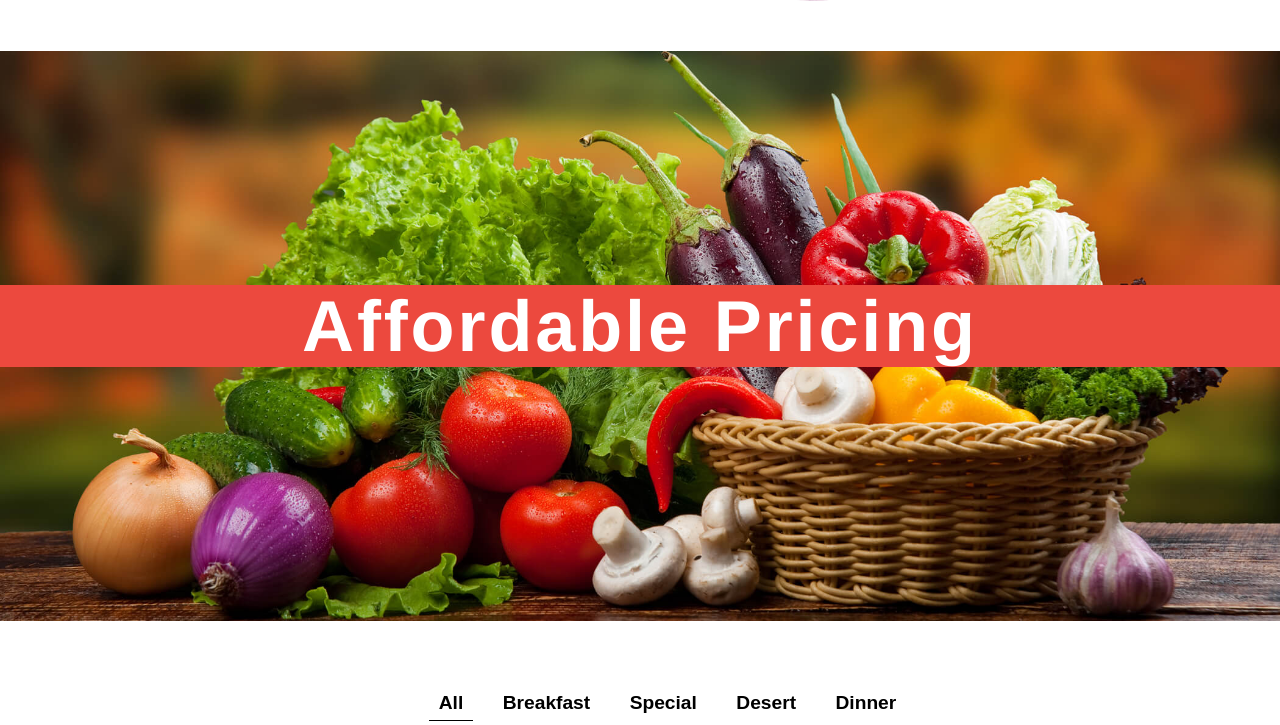
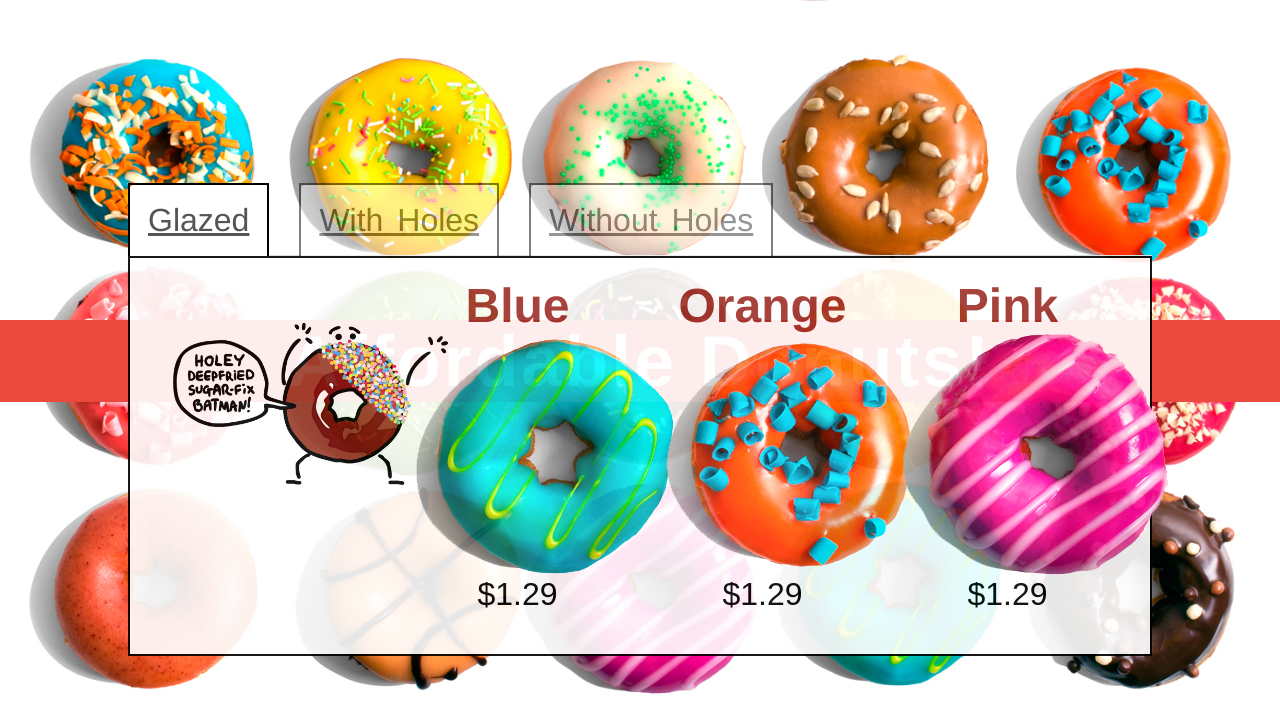
Before and after one commit to gmu-mis-412/daves_donuts, a plain HTML site: page www/index.html in a window 1280 px wide. Shown: the part 1337-2062 px from the top of the page. Drawn offline with Linux system fonts and the light colour scheme; a web font is replaced by a local one.

Commit message:
Tags for products

```diff
--- a/www/css/main.css
+++ b/www/css/main.css
@@ -288,7 +288,7 @@ INTRO CONTAINER
     background-attachment: fixed;
 }
  .pricing.background_content{
-    background: url('../images/pricing.jpg') no-repeat center center;
+    background: url('../images/donuts111.jpg') no-repeat center center;
     background-size: cover;
     background-position: center;
     background-attachment: fixed;
@@ -331,6 +331,78 @@ h1 {
     display: inline-block;
     padding: 7px 16px;
     margin: 0;
+}
+
+.tab_wrapper {
+    width: 80%;
+    margin: 50px auto;
+}
+
+.tab_wrapper li{
+    color: white !important;
+    /*padding-left: 10px;*/
+    word-spacing: 5px !important;
+    opacity: .5;
+    margin-right: 30px;
+    border: 2px solid black;
+    margin-bottom: -3px;
+}
+
+.tab_wrapper li.active {
+    opacity: 1;
+}
+
+.tab_wrapper .nav-tabs > li > a {
+    font-size: 2em;
+    margin-right: 0px;
+    background-color: white;
+    border: 3px solid transparent !important;
+    margin-bottom: -3px;
+}
+
+.tab_wrapper .tab-pane {
+    height: 400px;
+    background-color: white;
+    opacity: .9;
+    padding: 20px;
+    border: 2px solid black;
+}
+
+.tab_wrapper .tab-pane .sugarfix img {
+    width: 135%;
+    margin-top: 45px;
+}
+
+.tab_wrapper .tab-pane .contact img {
+    width: 89%;
+}
+
+.tab_wrapper .tab-pane .product {
+
+}
+
+.tab_wrapper .tab-pane .product h2 {
+    font-size: 3em;
+    color: #9E2F27;
+}
+
+.tab_wrapper .tab-pane .product img {
+    float: none;
+}
+
+.tab_wrapper .tab-pane .product .price {
+    font-size: 2em;
+}
+
+.tab_wrapper #holes {
+    background: url('../images/background.png');
+    background-color: white;
+    background-repeat: no-repeat;
+    background-position: bottom right;
+}
+
+.pricing.background_content {
+    height: 655px;
 }
 /*========================
 IMAGE DESCRIPTION BODY CONTENT
--- a/www/index.html
+++ b/www/index.html
@@ -88,20 +88,91 @@
 
         <section id ="pricing" class="description_content">
             <div class="pricing background_content">
-                <h1><span>Affordable</span> pricing</h1>
+                <h1><span>Affordable</span> Donuts!</h1>
+
+                        <div class="tab_wrapper">
+
+                          <!-- Nav tabs -->
+                          <ul class="nav nav-tabs" role="tablist">
+                            <li role="presentation" class="active"><a href="#glazed" aria-controls="glazed" role="tab" data-toggle="tab">Glazed</a></li>
+                            <li role="presentation"><a href="#holes" aria-controls="holes" role="tab" data-toggle="tab">With Holes</a></li>
+                            <li role="presentation"><a href="#noholes" aria-controls="noholes" role="tab" data-toggle="tab">Without Holes</a></li>
+                          </ul>
+
+                          <!-- Tab panes -->
+                          <div class="tab-content">
+                            <div role="tabpanel" class="tab-pane active" id="glazed">
+                                <div class="sugarfix col-md-3"><img src="images/sugarfix.jpg"></div>
+                                <div class="product col-md-3">
+                                    <h2>Blue</h2>
+                                    <img src="images/nav_blue.png">
+                                    <div class="price">$1.29</div>
+                                </div>
+                                <div class="product col-md-3">
+                                    <h2>Orange</h2>
+                                    <img src="images/nav_orange.png">
+                                    <div class="price">$1.29</div>
+                                </div>
+                                <div class="product col-md-3">
+                                    <h2>Pink</h2>
+                                    <img src="images/nav_pink.png">
+                                    <div class="price">$1.29</div>
+                                </div>
+                            </div>
+                            <div role="tabpanel" class="tab-pane" id="holes">
+                                <div class="product col-md-3">
+                                    <h2>Blue</h2>
+                                    <img src="images/nav_blue.png">
+                                    <div class="price">$1.29</div>
+                                </div>
+                                <div class="product col-md-3">
+                                    <h2>Orange</h2>
+                                    <img src="images/nav_orange.png">
+                                    <div class="price">$1.29</div>
+                                </div>
+                                <div class="product col-md-3">
+                                    <h2>Pink</h2>
+                                    <img src="images/nav_pink.png">
+                                    <div class="price">$1.29</div>
+                                </div>
+                            </div>
+                            <div role="tabpanel" class="tab-pane" id="noholes">
+                                <div class="contact col-md-3"><img src="images/contact.jpg"></div>
+                                <div class="product col-md-3">
+                                    <h2>Blue</h2>
+                                    <img src="images/nav_blue.png">
+                                    <div class="price">$1.29</div>
+                                </div>
+                                <div class="product col-md-3">
+                                    <h2>Orange</h2>
+                                    <img src="images/nav_orange.png">
+                                    <div class="price">$1.29</div>
+                                </div>
+                                <div class="product col-md-3">
+                                    <h2>Pink</h2>
+                                    <img src="images/nav_pink.png">
+                                    <div class="price">$1.29</div>
+                                </div>
+                            </div>
+                          </div>
+
+                        </div>
+
             </div>
             <div class="text-content container">
                 <div class="container">
                     <div class="row">
-                        <div id="w">
+
+
+                        <!-- <div id="w">
                             <ul id="filter-list" class="clearfix">
                                 <li class="filter" data-filter="all">All</li>
                                 <li class="filter" data-filter="breakfast">Breakfast</li>
                                 <li class="filter" data-filter="special">Special</li>
                                 <li class="filter" data-filter="desert">Desert</li>
                                 <li class="filter" data-filter="dinner">Dinner</li>
-                            </ul><!-- @end #filter-list -->
-                            <ul id="portfolio">
+                            </ul> --><!-- @end #filter-list -->
+                            <!-- <ul id="portfolio">
                                 <li class="item breakfast"><img src="images/food_icon01.jpg" alt="Food" >
                                     <h2 class="white">$20</h2>
                                 </li>
@@ -127,8 +198,8 @@
                                 <li class="item desert breakfast"><img src="images/food_icon08.jpg" alt="Food" >
                                     <h2 class="white">$38</h2>
                                 </li>
-                            </ul><!-- @end #portfolio -->
-                        </div><!-- @end #w -->
+                            </ul> --><!-- @end #portfolio -->
+                        <!-- </div> --><!-- @end #w -->
                     </div>
                 </div>
             </div>
```
Also changed, not shown: www/index_old.html (+0 -2 lines), www/images/background.png (added), www/images/contact.jpg (added), www/images/donuts111.jpg (added), www/images/sugarfix.jpg (added).
